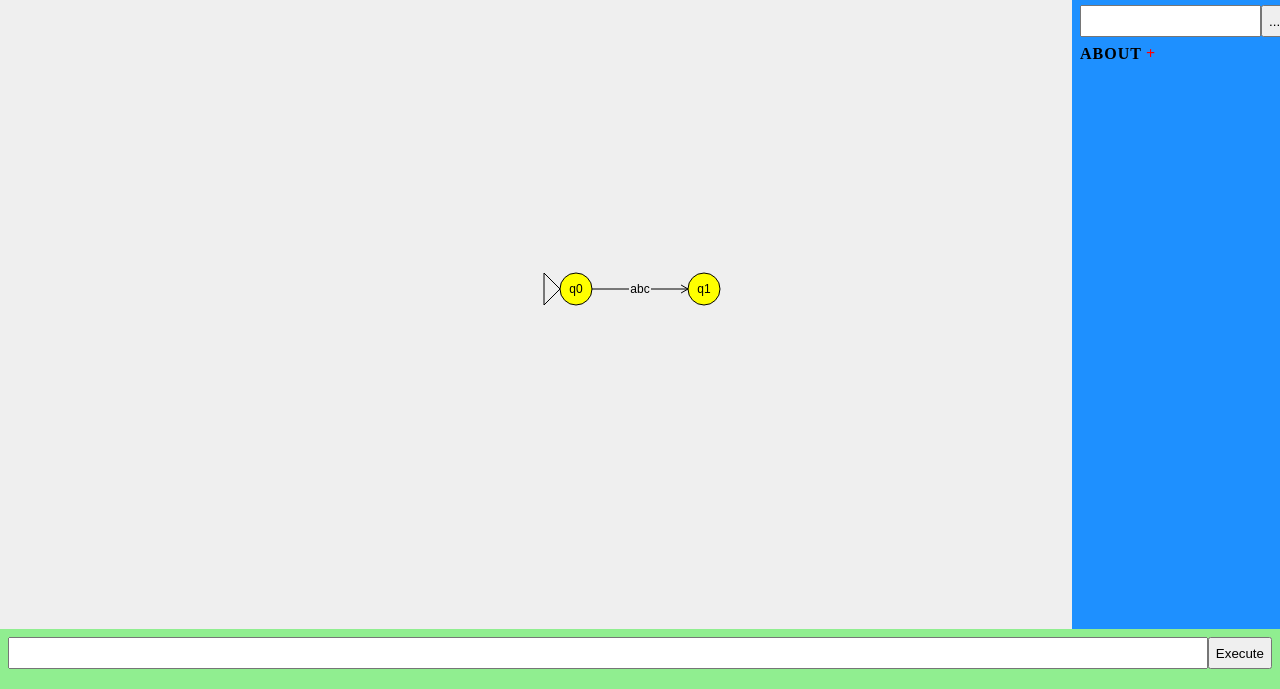
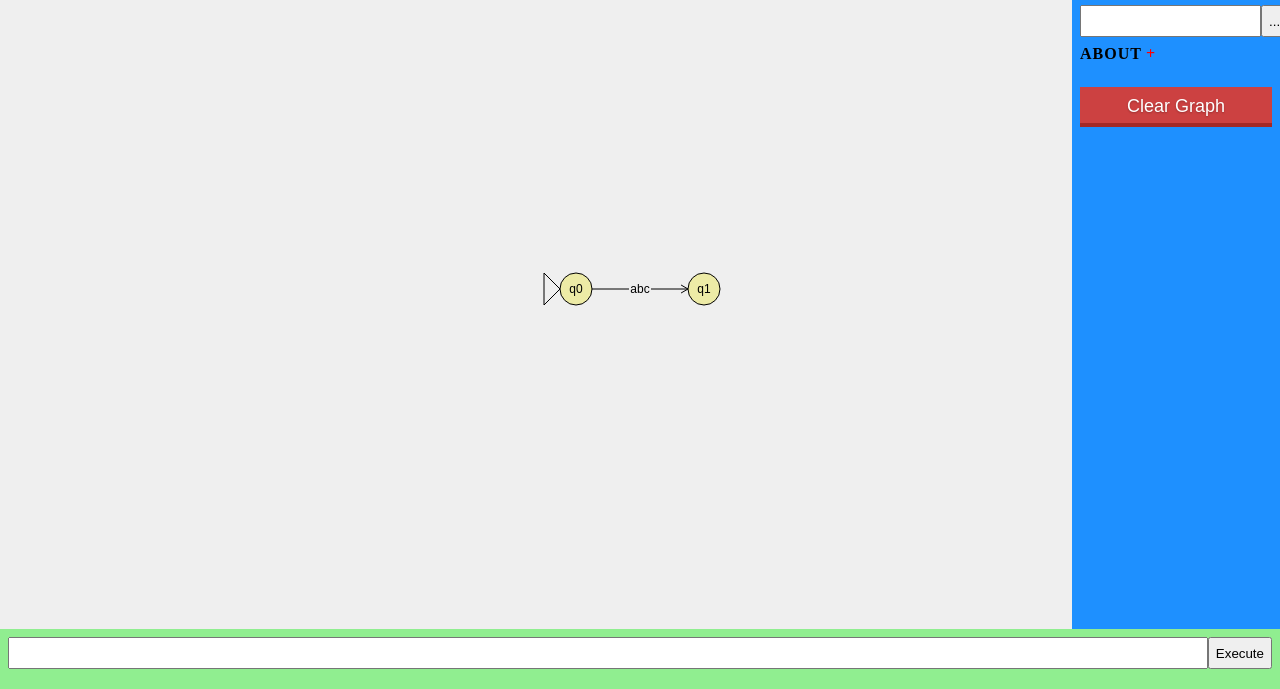
Before and after one commit to andykuo1/flapjs, a website built with webpack: page index.html in a window 1280 px wide. Shown: the part 111-800 px from the top of the page. Built offline with nearby package versions, Linux system fonts and the light colour scheme.

Commit message:
Added clear graph button

```diff
--- a/index.html
+++ b/index.html
@@ -32,6 +32,9 @@
           </div><!-- end .accordion -->
         </div><!-- end .container -->
 
+        <div class="input">
+          <button class="ruby" id="cleargraph">Clear Graph</button>
+        </div>
       </div>
     </div>
 
--- a/src/NodalGraph.js
+++ b/src/NodalGraph.js
@@ -1,6 +1,13 @@
 const RADIUS = 16;
+const RADIUS_SQU = 256;
 const DIAMETER = RADIUS * 2;
 const RADIUS_INNER = 12;
+
+const NODE_COLOR = "#EDEBA6";
+
+const PADDING_RADIUS_SQU = 2304;
+const PHYSICS_TICKS = 100;
+
 const PI2 = Math.PI * 2;
 const HALF_PI = Math.PI / 2.0;
 const FOURTH_PI = Math.PI / 4.0;
@@ -47,6 +54,12 @@ export class NodalGraph
     if (from == to) result.y = from.y - SELF_LOOP_HEIGHT;
     this.edges.push(result);
     return result;
+  }
+
+  clear()
+  {
+    this.nodes.length = 0;
+    this.edges.length = 0;
   }
 
   draw(ctx, dt)
@@ -114,6 +127,9 @@ export class Node
     this.nextX = x;
     this.nextY = y;
     this.accept = false;
+
+    this._shouldPhysics = true;
+    this._physicsTicks = 0;
   }
 
   get x() { return this._x + this.graph.centerX; }
@@ -124,6 +140,27 @@ export class Node
 
   update(dt)
   {
+    if (this._shouldPhysics || --this._physicsTicks <= 0)
+    {
+      this._physicsTicks = PHYSICS_TICKS;
+      let flag = false;
+      for(const node of this.graph.nodes)
+      {
+        if (node == this) continue;
+        const dx = this.nextX - node.nextX;
+        const dy = this.nextY - node.nextY;
+        if (dx * dx + dy * dy < PADDING_RADIUS_SQU)
+        {
+          node._shouldPhysics = true;
+          this.nextX += dx * 0.5;
+          this.nextY += dy * 0.5;
+          flag = true;
+        }
+      }
+
+      this._shouldPhysics = flag;
+    }
+
     this._x = lerp(this._x, this.nextX, dt);
     this._y = lerp(this._y, this.nextY, dt);
   }
@@ -133,7 +170,7 @@ export class Node
     ctx.font = "12px Arial";
     ctx.textAlign= "center";
     ctx.strokeStyle = "black";
-    ctx.fillStyle = "yellow";
+    ctx.fillStyle = NODE_COLOR;
 
     ctx.beginPath();
     ctx.arc(this.x, this.y, RADIUS, 0, PI2);
--- a/src/NodalGraphController.js
+++ b/src/NodalGraphController.js
@@ -56,11 +56,16 @@ class NodalGraphController
       }
     });
 
-    //Setup button
+    //Setup buttons
     const buttonNewState = document.getElementById("newstate");
     buttonNewState.addEventListener('click', (event) => {
       //Create new state
       this.createNewState();
+    });
+    const buttonClearGraph = document.getElementById("cleargraph");
+    buttonClearGraph.addEventListener('click', (event) => {
+      //Clear graph
+      this.graph.clear();
     });
   }
 
@@ -118,8 +123,8 @@ class NodalGraphController
     //Move the graph if draggin empty...
     if (this.moveGraph != null)
     {
-      this.graph.offsetX = this.mouse.x - this.moveGraph.x;// - (this.canvas.width / 2);
-      this.graph.offsetY = this.mouse.y - this.moveGraph.y;// - (this.canvas.height / 2);
+      this.graph.offsetX = this.mouse.x - this.moveGraph.x;
+      this.graph.offsetY = this.mouse.y - this.moveGraph.y;
     }
 
     //Hover information...
@@ -212,8 +217,8 @@ class NodalGraphController
 
     if (this.moveGraph != null)
     {
-      this.graph.offsetX = this.mouse.x - this.moveGraph.x;// - (this.canvas.width / 2);
-      this.graph.offsetY = this.mouse.y - this.moveGraph.y;// - (this.canvas.height / 2);
+      this.graph.offsetX = this.mouse.x - this.moveGraph.x;
+      this.graph.offsetY = this.mouse.y - this.moveGraph.y;
 
       //TODO: Limit how far you can move the graph...
 
--- a/style.css
+++ b/style.css
@@ -112,6 +112,29 @@ canvas {
   -webkit-box-shadow: none;
   box-shadow: none;
 }
+.ruby {
+  position: relative;
+  vertical-align: top;
+  width: 100%;
+  height: 40px;
+  padding: 0 10px;
+  font-size: 18px;
+  color: white;
+  text-align: center;
+  text-shadow: 0 1px 2px rgba(0, 0, 0, 0.25);
+  background: #CC4141;
+  border: 0;
+  border-bottom: 2px solid #A32826;
+  cursor: pointer;
+  -webkit-box-shadow: inset 0 -2px #A32826;
+  box-shadow: inset 0 -2px #A32826;
+}
+.ruby:active {
+  top: 1px;
+  outline: none;
+  -webkit-box-shadow: none;
+  box-shadow: none;
+}
 
 /* TOOLBOX */
 .input {
```
Also changed, not shown: build/bundle.js.
